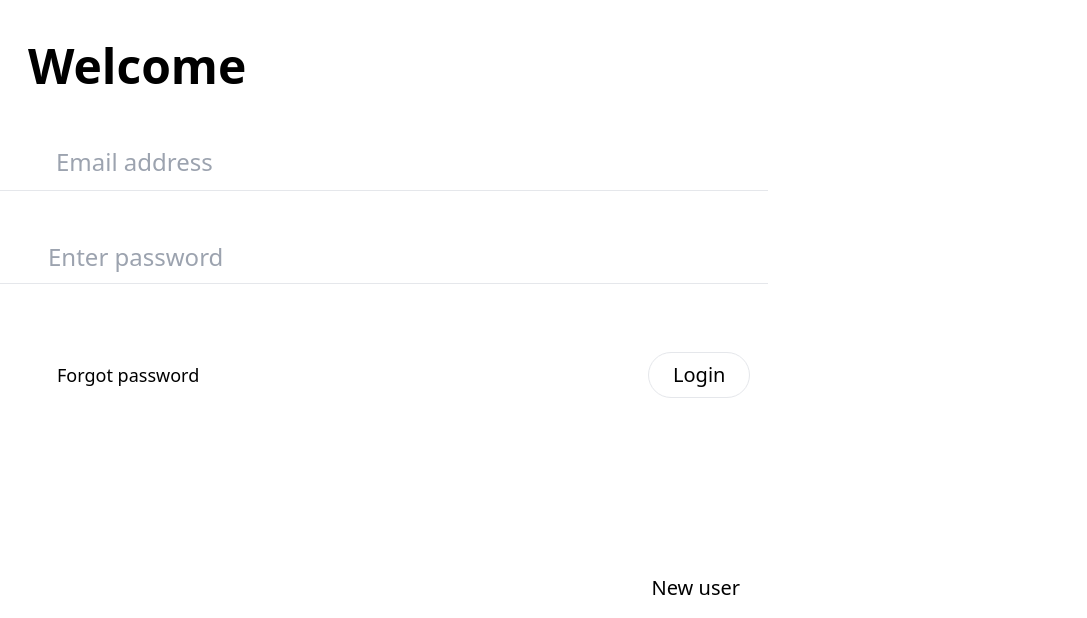
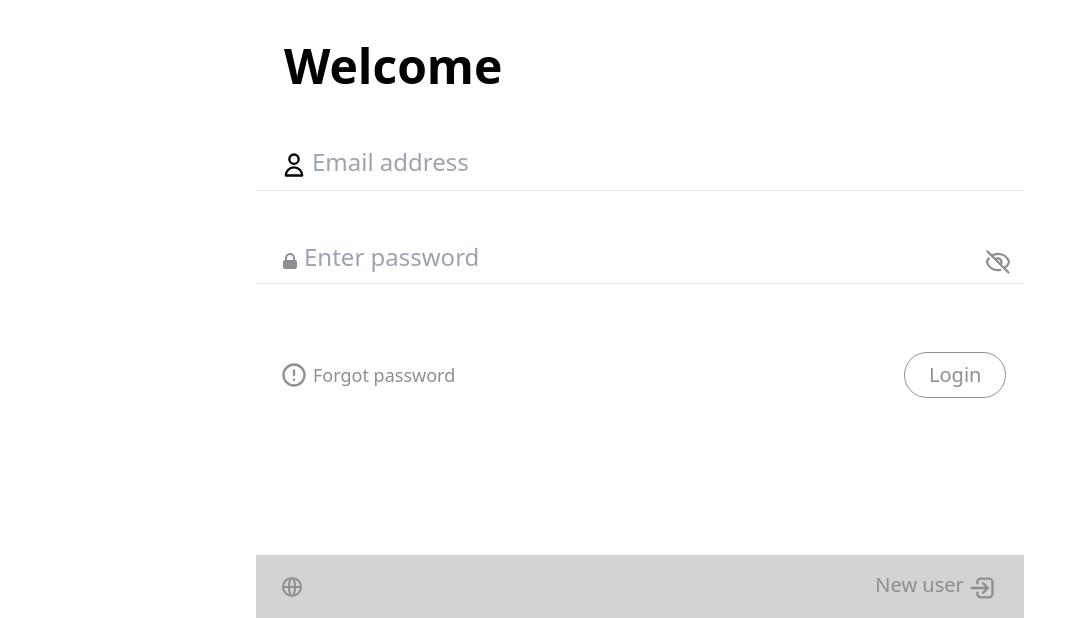
Before and after one commit to Miskannn/Vanilla-Form, a website built with Vite: page index.html in a window 1280 px wide. Shown: the part 182-800 px from the top of the page, without its empty margins (0-1087 px from the left). Built offline with nearby package versions, Linux system fonts and the light colour scheme.

Commit message:
layout_fix

```diff
--- a/index.html
+++ b/index.html
@@ -7,7 +7,7 @@
     <title>Form</title>
   </head>
   <body>
-   <div class="main grid grid-rows-[auto_1fr_auto] sm:w-3/5">
+   <div class="w-full main mx-auto grid grid-rows-[auto_1fr_auto] sm:w-3/5">
     <header>
       <img
               class="h-16 w-16 mx-auto my-12 sm:h-20 sm:w-20 sm:my-10 lg:h-24 lg:w-24 lg:my-16"
@@ -28,13 +28,8 @@
       </h1>
       <form name="mainForm">
         <label class="grid grid-cols-[0px_minmax(200px,_1fr)] lg:my-12" for="email">
-          <svg
-                  xmlns="http://www.w3.org/2000/svg"
-                  class="h-5 w-5 sm:h-6 sm:w-6 text-grey-50 z-10 justify-self-start self-center ml-6 lg:h-7 lg:w-7"
-                  fill="none"
-                  viewBox="0 0 24 24"
-                  stroke="currentColor"
-          >
+          <svg xmlns="http://www.w3.org/2000/svg" class="mr-1 h-5 w-5 sm:h-6 sm:w-6 z-10 justify-self-start self-center ml-6 lg:h-7 lg:w-7" fill="none" viewBox="0 0 24 24" stroke="currentColor" stroke-width="2">
+            <path stroke-linecap="round" stroke-linejoin="round" d="M16 7a4 4 0 11-8 0 4 4 0 018 0zM12 14a7 7 0 00-7 7h14a7 7 0 00-7-7z" />
           </svg>
           <input
                   id="email"
@@ -46,6 +41,13 @@
         </label>
         <label for="password" class="grid grid-cols-[0px_minmax(200px,_1fr)_0px] lg:mb-10">
           <div class="relative pl-6 z-10">
+            <svg xmlns="http://www.w3.org/2000/svg" class="hidden text-gray-50 mr-3 mt-3 h-5 w-5" fill="none" viewBox="0 0 24 24" stroke="currentColor" stroke-width="2">
+              <path stroke-linecap="round" stroke-linejoin="round" d="M8 11V7a4 4 0 118 0m-4 8v2m-6 4h12a2 2 0 002-2v-6a2 2 0 00-2-2H6a2 2 0 00-2 2v6a2 2 0 002 2z" />
+            </svg>
+
+            <svg id="lock" xmlns="http://www.w3.org/2000/svg" class="text-gray-50 mr-3 mt-3 h-5 w-5" viewBox="0 0 20 20" fill="currentColor">
+              <path fill-rule="evenodd" d="M5 9V7a5 5 0 0110 0v2a2 2 0 012 2v5a2 2 0 01-2 2H5a2 2 0 01-2-2v-5a2 2 0 012-2zm8-2v2H7V7a3 3 0 016 0z" clip-rule="evenodd" />
+            </svg>
           </div>
           <input
                   id="password"
@@ -61,6 +63,13 @@
                   minlength="6"
                   required
           />
+          <svg xmlns="http://www.w3.org/2000/svg" class="hidden text-gray-50 h-5 w-5 self-center -translate-x-10 lg:h-7 lg:w-7" fill="none" viewBox="0 0 24 24" stroke="currentColor" stroke-width="2">
+            <path stroke-linecap="round" stroke-linejoin="round" d="M15 12a3 3 0 11-6 0 3 3 0 016 0z" />
+            <path stroke-linecap="round" stroke-linejoin="round" d="M2.458 12C3.732 7.943 7.523 5 12 5c4.478 0 8.268 2.943 9.542 7-1.274 4.057-5.064 7-9.542 7-4.477 0-8.268-2.943-9.542-7z" />
+          </svg>
+          <svg xmlns="http://www.w3.org/2000/svg" class="text-gray-50 h-5 w-5 self-center -translate-x-10 lg:h-7 lg:w-7" fill="none" viewBox="0 0 24 24" stroke="currentColor" stroke-width="2">
+            <path stroke-linecap="round" stroke-linejoin="round" d="M13.875 18.825A10.05 10.05 0 0112 19c-4.478 0-8.268-2.943-9.543-7a9.97 9.97 0 011.563-3.029m5.858.908a3 3 0 114.243 4.243M9.878 9.878l4.242 4.242M9.88 9.88l-3.29-3.29m7.532 7.532l3.29 3.29M3 3l3.59 3.59m0 0A9.953 9.953 0 0112 5c4.478 0 8.268 2.943 9.543 7a10.025 10.025 0 01-4.132 5.411m0 0L21 21" />
+          </svg>
         </label>
         <div
                 class="grid grid-cols-[1fr_80px]
@@ -69,21 +78,29 @@
                   py-3 sm:py-7"
         >
           <div class="ml-6 grid grid-cols-[25px_1fr]">
+            <svg
+                    xmlns="http://www.w3.org/2000/svg"
+                    class="h-5 w-5 sm:h-6 sm:w-6 text-gray-50 self-center lg:h-7 lg:w-7"
+                    fill="none"
+                    viewBox="0 0 24 24"
+                    stroke="currentColor"
+            >
               <path
                       stroke-linecap="round"
                       stroke-linejoin="round"
                       stroke-width="2"
                       d="M12 8v4m0 4h.01M21 12a9 9 0 11-18 0 9 9 0 0118 0z"
-              ></path>
-            <a class="text-xs sm:text-sm sm:ml-2 text-grey-50 self-center lg:text-lg" href="#"
+              />
+            </svg>
+            <a class="text-xs sm:text-sm sm:ml-2 sm:text-gray-50 self-center lg:text-lg" href="#"
             >Forgot password</a
             >
           </div>
           <button
                   id="login"
-                  class="border border-grey-50
+                  class="border border-gray-50
                    rounded-full px-4 py-1
-                   text-xs text-grey-50
+                   text-xs text-gray-50
                    justify-self-start
                    self-center lg:text-xl
                    lg:px-6 lg:py-2"
@@ -94,12 +111,19 @@
       </form>
     </main>
     <footer>
-      <div class="flex justify-between  bg-grey-10 pt-2 pb-4 sm:py-4">
-        <a class="ml-6" href="#">
+      <div class="flex justify-between pt-2 pb-4 sm:py-4 bg">
+        <a class="ml-6 pt-1" href="#">
+          <svg xmlns="http://www.w3.org/2000/svg" class="h-6 w-6 text-gray-50" fill="none" viewBox="0 0 24 24" stroke="currentColor" stroke-width="2">
+            <path stroke-linecap="round" stroke-linejoin="round" d="M21 12a9 9 0 01-9 9m9-9a9 9 0 00-9-9m9 9H3m9 9a9 9 0 01-9-9m9 9c1.657 0 3-4.03 3-9s-1.343-9-3-9m0 18c-1.657 0-3-4.03-3-9s1.343-9 3-9m-9 9a9 9 0 019-9" />
+          </svg>
+        </a>
 
-        </a>
+
         <a class="mr-5 sm:mr-7" href="#">
-          <span class="text-xs sm:text-sm text-grey-50 lg:text-xl">New user</span>
+          <span class="text-xs sm:text-sm text-gray-50 lg:text-xl">New user</span>
+          <svg xmlns="http://www.w3.org/2000/svg" class="h-5 w-5 sm:h-6 inline sm:w-6 lg:h-7 lg:w-7 rotate-180 stroke-gray-50" fill="none" viewBox="0 0 24 24" stroke="currentColor" stroke-width="2">
+            <path stroke-linecap="round" stroke-linejoin="round" d="M11 16l-4-4m0 0l4-4m-4 4h14m-5 4v1a3 3 0 01-3 3H6a3 3 0 01-3-3V7a3 3 0 013-3h7a3 3 0 013 3v1" />
+          </svg>
         </a>
       </div>
     </footer>
--- /dev/null
+++ b/modules/index.js
@@ -0,0 +1 @@
+import * as validation from "./validation"
--- a/package.json
+++ b/package.json
@@ -21,6 +21,7 @@
     "vite": "^2.8.0"
   },
   "dependencies": {
-    "eslint": "^8.11.0"
+    "eslint": "^8.11.0",
+    "prettier-plugin-tailwindcss": "^0.1.8"
   }
 }
--- a/style.css
+++ b/style.css
@@ -15,3 +15,7 @@ body {
 input {
     outline: none;
 }
+
+.bg{
+    background-color: lightgray;
+}
--- a/tailwind.config.js
+++ b/tailwind.config.js
@@ -1,7 +1,20 @@
 module.exports = {
   content: ["./index.html","./style.css","./**/*.{js}"],
   theme: {
-    extend: {},
+    extend: {
+      colors: {
+        green: {
+          50: '#5ab98c',
+        },
+        gray: {
+          50: '#8e8e93',
+          10: '#f5f5f5',
+        },
+        red: {
+          50: '#d2877d',
+        },
+      },
+    },
   },
   plugins: [],
 }
```
Also changed, not shown: 1 other file.
